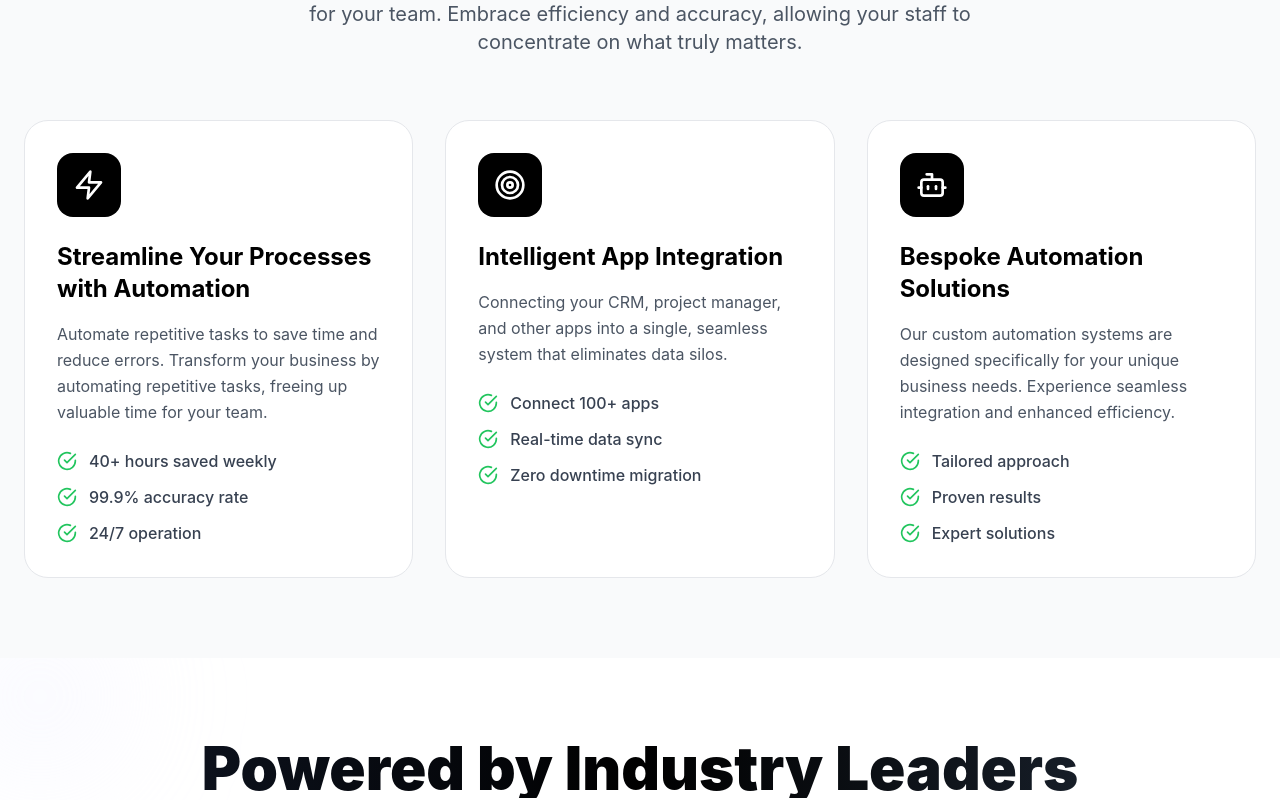
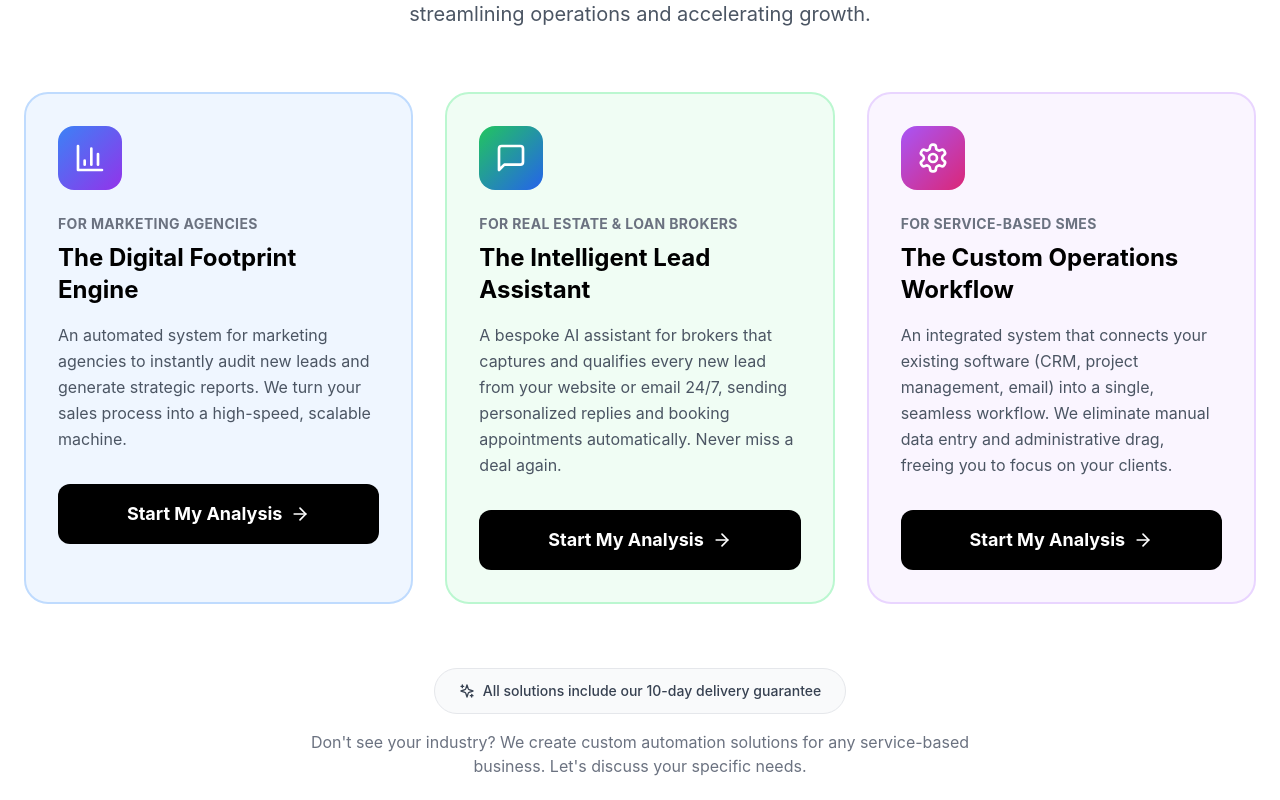
Before and after one commit to Morse2580/monarch-ai-website, a Next.js app in the folder monarch-ai-website/: page / in a window 1280 px wide. Shown: the part 1172-1972 px from the top of the page. Built offline with nearby package versions, Linux system fonts and the light colour scheme.

Commit message:
first service

```diff
--- a/monarch-ai-website/pages/index.js
+++ b/monarch-ai-website/pages/index.js
@@ -1,6 +1,6 @@
 import React, { useState, useEffect, useRef } from 'react';
 import Head from 'next/head';
-import { ChevronRight, ArrowRight, Zap, Bot, Target, Sparkles, CheckCircle, Play, Users, Clock, Star, ArrowDown, Menu, X, Phone, Mail, MapPin } from 'lucide-react';
+import { ChevronRight, ArrowRight, Zap, Bot, Target, Sparkles, CheckCircle, Play, Users, Clock, Star, ArrowDown, Menu, X, Phone, Mail, MapPin, BarChart3, MessageSquare, Settings } from 'lucide-react';
 
 export default function Home() {
   const [mousePosition, setMousePosition] = useState({ x: 0, y: 0 });
@@ -12,21 +12,24 @@ export default function Home() {
   const [showTypeform, setShowTypeform] = useState(false);
   const typeformContainerRef = useRef(null);
 
+  // Typebot integration state
+  const [showTypebot, setShowTypebot] = useState(false);
+
   useEffect(() => {
     const handleMouseMove = (e) => {
-      if (!isFormFocused && !showTypeform) {
+      if (!isFormFocused && !showTypeform && !showTypebot) {
         setMousePosition({ x: e.clientX, y: e.clientY });
       }
     };
 
     window.addEventListener('mousemove', handleMouseMove);
     return () => window.removeEventListener('mousemove', handleMouseMove);
-  }, [isFormFocused, showTypeform]);
+  }, [isFormFocused, showTypeform, showTypebot]);
 
   useEffect(() => {
     const observer = new IntersectionObserver(
       (entries) => {
-        if (!isFormFocused && !showTypeform) {
+        if (!isFormFocused && !showTypeform && !showTypebot) {
           entries.forEach((entry) => {
             if (entry.isIntersecting) {
               setIsVisible(prev => ({ ...prev, [entry.target.id]: true }));
@@ -39,12 +42,12 @@ export default function Home() {
 
     document.querySelectorAll('[data-animate]').forEach(el => observer.observe(el));
     return () => observer.disconnect();
-  }, [isFormFocused, showTypeform]);
+  }, [isFormFocused, showTypeform, showTypebot]);
 
-  // Clean Typeform integration
+  // Clean Typeform/Typebot integration
   useEffect(() => {
-    if (showTypeform) {
-      // Disable all animations when Typeform is shown
+    if (showTypeform || showTypebot) {
+      // Disable all animations when forms are shown
       document.body.classList.add('typeform-active');
       document.body.style.overflow = 'hidden';
     } else {
@@ -56,7 +59,7 @@ export default function Home() {
       document.body.classList.remove('typeform-active');
       document.body.style.overflow = 'auto';
     };
-  }, [showTypeform]);
+  }, [showTypeform, showTypebot]);
 
   // Load Typeform script dynamically
   useEffect(() => {
@@ -73,8 +76,8 @@ export default function Home() {
       className={`${size} ${position} absolute rounded-full opacity-10`}
       style={{
         background: 'radial-gradient(circle, rgba(0,0,0,0.1) 0%, rgba(0,0,0,0.05) 50%, transparent 100%)',
-        transform: (isFormFocused || showTypeform) ? 'translate(0px, 0px)' : `translate(${mousePosition.x * 0.01}px, ${mousePosition.y * 0.01}px)`,
-        transition: (isFormFocused || showTypeform) ? 'none' : 'transform 0.8s ease-out'
+        transform: (isFormFocused || showTypeform || showTypebot) ? 'translate(0px, 0px)' : `translate(${mousePosition.x * 0.01}px, ${mousePosition.y * 0.01}px)`,
+        transition: (isFormFocused || showTypeform || showTypebot) ? 'none' : 'transform 0.8s ease-out'
       }}
     />
   );
@@ -84,7 +87,7 @@ export default function Home() {
       id={id}
       data-animate
       className={`transform transition-all duration-1000 ${
-        isVisible[id] && !isFormFocused && !showTypeform ? 'translate-y-0 opacity-100' : 'translate-y-16 opacity-100'
+        isVisible[id] && !isFormFocused && !showTypeform && !showTypebot ? 'translate-y-0 opacity-100' : 'translate-y-16 opacity-100'
       } ${className}`}
     >
       {children}
@@ -123,6 +126,17 @@ export default function Home() {
   // Method 2: Redirect to Typeform
   const redirectToTypeform = () => {
     window.open('https://form.typeform.com/to/uWjbOr2r', '_blank');
+  };
+
+  // Typebot handler
+  const openTypebot = () => {
+    setShowTypebot(true);
+    setIsFormFocused(true);
+  };
+
+  const closeTypebot = () => {
+    setShowTypebot(false);
+    setIsFormFocused(false);
   };
 
   const processes = [
@@ -214,6 +228,36 @@ export default function Home() {
     {
       question: "How much technical knowledge do I need?",
       answer: "None. Our automation systems are designed to run independently. We provide full training and our systems are built to be user-friendly while handling complex processes behind the scenes."
+    }
+  ];
+
+  const solutions = [
+    {
+      title: "For Marketing Agencies",
+      systemName: "The Digital Footprint Engine",
+      description: "An automated system for marketing agencies to instantly audit new leads and generate strategic reports. We turn your sales process into a high-speed, scalable machine.",
+      icon: BarChart3,
+      gradient: "from-blue-500 to-purple-600",
+      bgColor: "bg-blue-50",
+      borderColor: "border-blue-200"
+    },
+    {
+      title: "For Real Estate & Loan Brokers",
+      systemName: "The Intelligent Lead Assistant",
+      description: "A bespoke AI assistant for brokers that captures and qualifies every new lead from your website or email 24/7, sending personalized replies and booking appointments automatically. Never miss a deal again.",
+      icon: MessageSquare,
+      gradient: "from-green-500 to-blue-600",
+      bgColor: "bg-green-50",
+      borderColor: "border-green-200"
+    },
+    {
+      title: "For Service-Based SMEs",
+      systemName: "The Custom Operations Workflow",
+      description: "An integrated system that connects your existing software (CRM, project management, email) into a single, seamless workflow. We eliminate manual data entry and administrative drag, freeing you to focus on your clients.",
+      icon: Settings,
+      gradient: "from-purple-500 to-pink-600",
+      bgColor: "bg-purple-50",
+      borderColor: "border-purple-200"
     }
   ];
 
@@ -506,6 +550,26 @@ export default function Home() {
           </div>
         )}
 
+        {/* Typebot Modal */}
+        {showTypebot && (
+          <div className="typeform-container">
+            <div className="typeform-wrapper">
+              <button
+                className="typeform-close"
+                onClick={closeTypebot}
+                aria-label="Close chat"
+              >
+                ×
+              </button>
+              <iframe
+                className="typeform-embed"
+                src="https://typebot.io/monarch-ai-demo-6j8nxkc"
+                title="Typebot Chat"
+              />
+            </div>
+          </div>
+        )}
+
         {/* Navigation */}
         <nav className="fixed top-0 w-full z-50 bg-white/95 backdrop-blur-xl border-b border-gray-100">
           <div className="max-w-7xl mx-auto px-6 py-4">
@@ -645,6 +709,70 @@ export default function Home() {
             </AnimatedSection>
           </div>
         </section>
+
+        {/* Solutions Carousel Section */}
+        <AnimatedSection id="solutions" className="py-20 px-6 relative overflow-hidden">
+          <div className="max-w-7xl mx-auto">
+            <div className="text-center mb-16">
+              <h2 className="text-5xl md:text-6xl font-black text-black mb-6">
+                Your Business, Automated.
+              </h2>
+              <p className="text-xl text-gray-600 max-w-3xl mx-auto">
+                Discover how our tailored automation solutions transform different industries, streamlining operations and accelerating growth.
+              </p>
+            </div>
+
+            <div className="grid lg:grid-cols-3 gap-8">
+              {solutions.map((solution, index) => {
+                const IconComponent = solution.icon;
+                return (
+                  <div key={index} className={`${solution.bgColor} ${solution.borderColor} border-2 rounded-3xl p-8 hover:border-gray-400 transition-all duration-500 transform hover:-translate-y-2 hover:shadow-2xl group relative overflow-hidden`}>
+                    {/* Gradient overlay on hover */}
+                    <div className={`absolute inset-0 bg-gradient-to-br ${solution.gradient} opacity-0 group-hover:opacity-5 transition-opacity duration-500 rounded-3xl`}></div>
+
+                    <div className="relative z-10">
+                      {/* Icon */}
+                      <div className={`w-16 h-16 bg-gradient-to-br ${solution.gradient} rounded-2xl flex items-center justify-center mb-6 group-hover:scale-110 transition-transform duration-300`}>
+                        <IconComponent className="w-8 h-8 text-white" />
+                      </div>
+
+                      {/* Content */}
+                      <div className="text-sm font-bold text-gray-500 mb-2 uppercase tracking-wide">
+                        {solution.title}
+                      </div>
+                      <h3 className="text-2xl font-bold text-black mb-4 group-hover:text-gray-800 transition-colors">
+                        {solution.systemName}
+                      </h3>
+                      <p className="text-gray-600 mb-8 leading-relaxed">
+                        {solution.description}
+                      </p>
+
+                      {/* CTA Button */}
+                      <button
+                        onClick={openTypebot}
+                        className="w-full bg-black text-white py-4 px-6 rounded-xl font-bold text-lg hover:bg-gray-800 transition-all duration-300 transform group-hover:scale-105 flex items-center justify-center space-x-2"
+                      >
+                        <span>Start My Analysis</span>
+                        <ArrowRight className="w-5 h-5 group-hover:translate-x-1 transition-transform" />
+                      </button>
+                    </div>
+                  </div>
+                );
+              })}
+            </div>
+
+            {/* Bottom CTA */}
+            <div className="text-center mt-16">
+              <div className="inline-flex items-center bg-gray-50 text-gray-700 px-6 py-3 rounded-full text-sm font-medium mb-4 border border-gray-200">
+                <Sparkles className="w-4 h-4 mr-2" />
+                All solutions include our 10-day delivery guarantee
+              </div>
+              <p className="text-gray-500 max-w-2xl mx-auto">
+                Don't see your industry? We create custom automation solutions for any service-based business. Let's discuss your specific needs.
+              </p>
+            </div>
+          </div>
+        </AnimatedSection>
 
 
         {/* Services Section */}
--- a/package.json
+++ b/package.json
@@ -1,5 +1,6 @@
 {
   "dependencies": {
+    "@typebot.io/react": "^0.8.15",
     "@typeform/embed-react": "^4.6.0"
   }
 }
```
Also changed, not shown: 1 other file (tests, documents, lock files or other folders).
